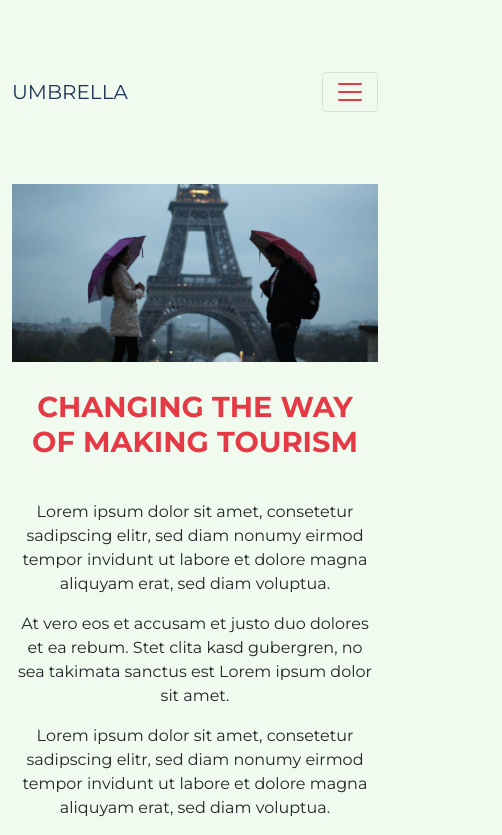
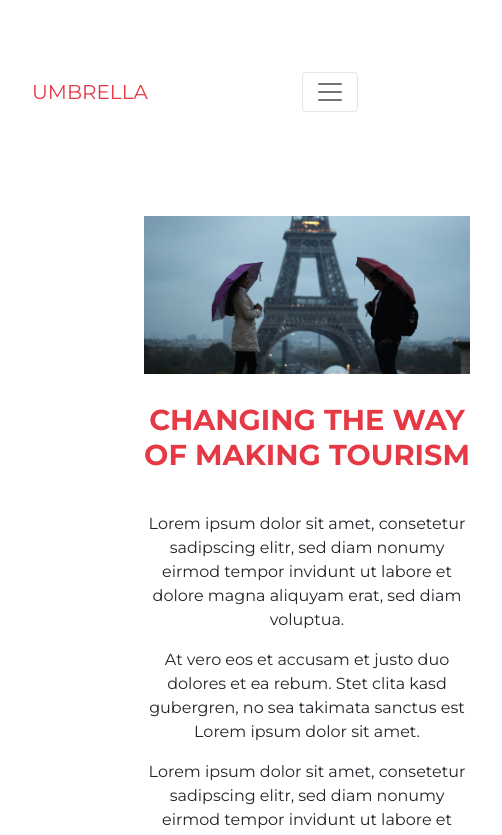
Before and after one commit to franciccone/ecommerce-react, a React (Create React App) app: page /about in a window 390 px wide. Shown: the top 835 px of the page, 502 px wide, since content can reach past the window. Built offline with nearby package versions, Linux system fonts and the light colour scheme.

Commit message:
Update ItemList responsive

```diff
--- a/src/components/Footer/Footer.css
+++ b/src/components/Footer/Footer.css
@@ -6,7 +6,6 @@
     justify-content: center;
     text-align: center;
     font-family: 'Montserrat', sans-serif;
-    color: #E63946;
 }
 
 .social-media {
@@ -22,6 +21,10 @@
     font-size: 1.8em;
 }
 
-.sm-icon:hover {
+a {
+    color: #E63946 !important;
+}
+
+a:hover {
     color: #1D3557;
 }
--- a/src/components/ItemDetailContainer/ItemDetail.css
+++ b/src/components/ItemDetailContainer/ItemDetail.css
@@ -89,6 +89,7 @@
     justify-content: center;
     align-items: center;
     margin: 1.5em 0;
+    font-family: 'Montserrat', sans-serif;
 }
 
 @media only screen and (min-width: 1024px) and (max-width: 1024px) {
--- a/src/components/ItemListContainer/Item.css
+++ b/src/components/ItemListContainer/Item.css
@@ -1,7 +1,9 @@
 @import url('https://fonts.googleapis.com/css2?family=Montserrat:wght@400;500;700&display=swap');
 
 .card {
-    flex: 0 1 calc(25% - 1em);
+    display: flex;
+    align-items: center;
+    justify-content: center;
     border: 2px #E63946 solid;
     border-radius: 15px;
     margin: 0.8em 0.5em;
@@ -53,3 +55,9 @@
     color: #E63946;
     background-color: #F1FAEE;
 }
+
+@media only screen and (min-width: 1024px) {
+    .card {
+        flex: 0 1 calc(25% - 1em);
+    }
+}
--- a/src/components/ItemListContainer/Item.js
+++ b/src/components/ItemListContainer/Item.js
@@ -1,17 +1,18 @@
 import React from 'react';
 import { Link } from 'react-router-dom';
+import { Card } from 'react-bootstrap';
 import './Item.css';
 
 export const Item = ( {id, img, name, desc, price} ) => {
     return (
-            <div className="card col-4 m-2"  style={{ width: '18rem' }}>
-                <img src={img} alt={name} className="card-img"/>
-                <div className="card-text">
-                    <h3 className="card-name">{name}</h3>
-                    <p className="card-desc">{desc}</p>
-                    <p className="card-price">{price} €</p>
+            <Card className="card">
+                <Card.Img src={img} alt={name} className="card-img"/>
+                <Card.Body>
+                    <Card.Title className="card-name">{name}</Card.Title>
+                    <Card.Text className="card-desc">{desc}</Card.Text>
+                    <Card.Text className="card-price">{price} €</Card.Text>
                     <Link to={`/detail/${id}`} className="card-btn">Book Now</Link>
-                </div>
-            </div>
+                </Card.Body>
+            </Card>
     )
 };
--- a/src/components/ItemListContainer/ItemList.css
+++ b/src/components/ItemListContainer/ItemList.css
@@ -1,7 +1,7 @@
 @import url('https://fonts.googleapis.com/css2?family=Montserrat:wght@400;500;700&display=swap');
 
 .container {
-    margin: 2em 7em;
+    padding: 2em;
 }
 
 .container-title {
--- a/src/components/ItemListContainer/ItemList.js
+++ b/src/components/ItemListContainer/ItemList.js
@@ -5,7 +5,7 @@ import './ItemList.css';
 export const ItemList = ( {cities = []} ) => {
 
     return (
-        <section className="container my-5">
+        <section className="container container-fluid">
             <h2 className="container-title">Found us here</h2>
             <hr/>
             <div className="row">
--- a/src/components/NavBar/NavBar.css
+++ b/src/components/NavBar/NavBar.css
@@ -21,3 +21,7 @@
 .active-class {
     color: #1D3557;
 }
+
+.navbar-light .navbar-nav .nav-link {
+    color: #E63946;
+}
--- a/src/components/NavBar/NavBar.js
+++ b/src/components/NavBar/NavBar.js
@@ -6,11 +6,12 @@ import NavDropdown from 'react-bootstrap/NavDropdown';
 import Container from 'react-bootstrap/Container';
 import { Link } from 'react-router-dom';
 import './NavBar.css';
+import 'bootstrap/dist/css/bootstrap.css';
 
 const NavBar = () => {
     return (
 
-            <Navbar expand="lg">
+            <Navbar collapseOnSelect expand="lg">
                 <Container>
                     <Navbar.Brand as={Link} to={"/"}>UMBRELLA</Navbar.Brand>
                     <Navbar.Toggle aria-controls="basic-navbar-nav" />
--- a/src/scss/custom.scss
+++ b/src/scss/custom.scss
@@ -1,29 +1,22 @@
 // Custom.scss
 
-@import url('https://fonts.googleapis.com/css2?family=Montserrat:wght@400;500;700&display=swap');
-
 // Default variable overrides
-$body-bg: #F1FAEE;
-$primary: #E63946;
-$danger: #1D3557;
-$font-family-base: 'Montserrat', sans-serif;
-$navbar-light-color: #E63946;
-$navbar-light-hover-color: #1D3557;
-$navbar-light-active-color: #1D3557;
-$dropdown-bg: #F1FAEE;
-$dropdown-link-color: #E63946;
-$dropdown-link-hover-color: #1D3557;
+// $body-bg: #F1FAEE;
+// $primary: #E63946;
+// $danger: #1D3557;
+// $navbar-light-color: #E63946;
+// $navbar-light-hover-color: #1D3557;
+// $navbar-light-active-color: #1D3557;
+// $dropdown-bg: #F1FAEE;
+// $dropdown-link-color: #E63946;
+// $dropdown-link-hover-color: #1D3557;
 
 // Imports
 
-@import "../../node_modules/bootstrap/scss/bootstrap";
+// @import "../../node_modules/bootstrap/scss/bootstrap";
 
 // Any other additional custom code
 
-body {
-    font-family: 'Montserrat', sans-serif;
-}
-
-a {
-    text-decoration: none;
-}
+// a {
+//     text-decoration: none;
+// }
--- a/src/scss/styles.css
+++ b/src/scss/styles.css
@@ -11,10 +11,10 @@
     box-sizing: border-box;
 }
 
-body {
+html {
     font-family: 'Montserrat', sans-serif;
 }
 
 a {
-    text-decoration: none;
+    text-decoration: none !important;
 }
```
